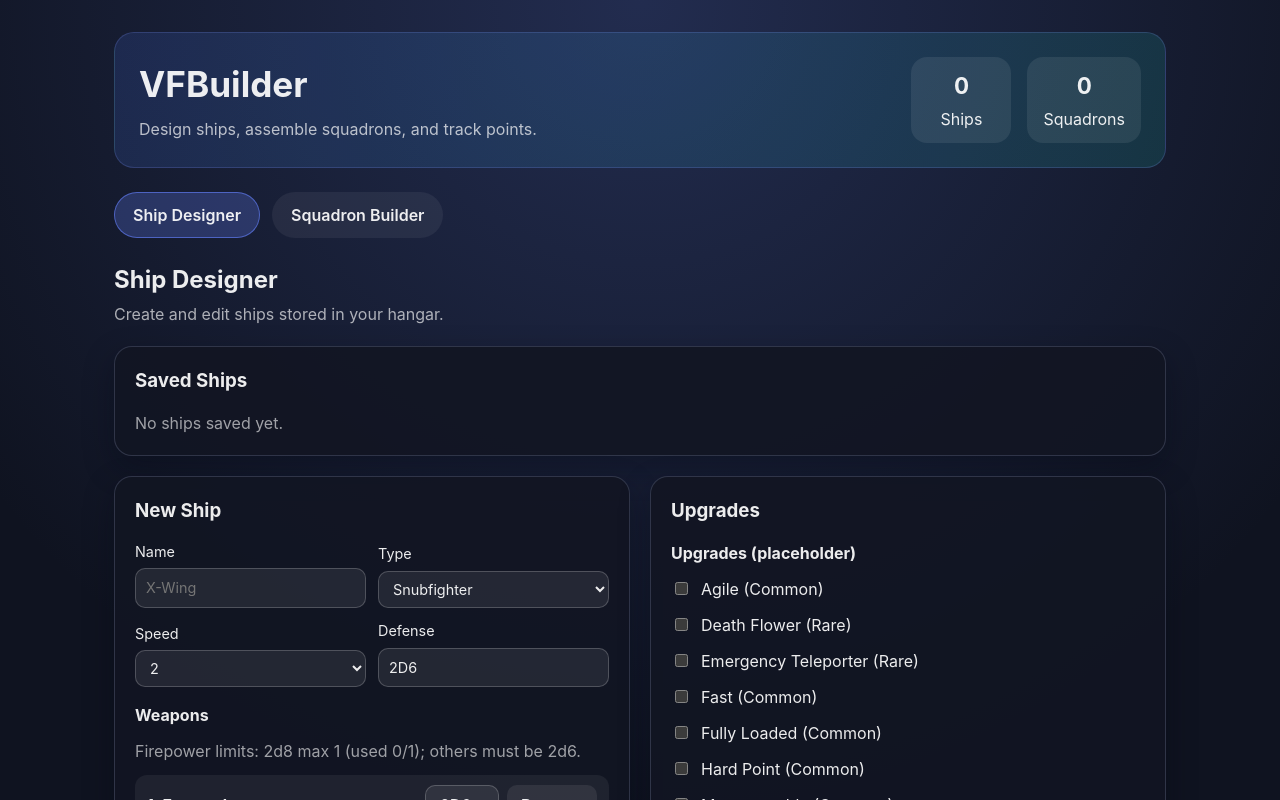
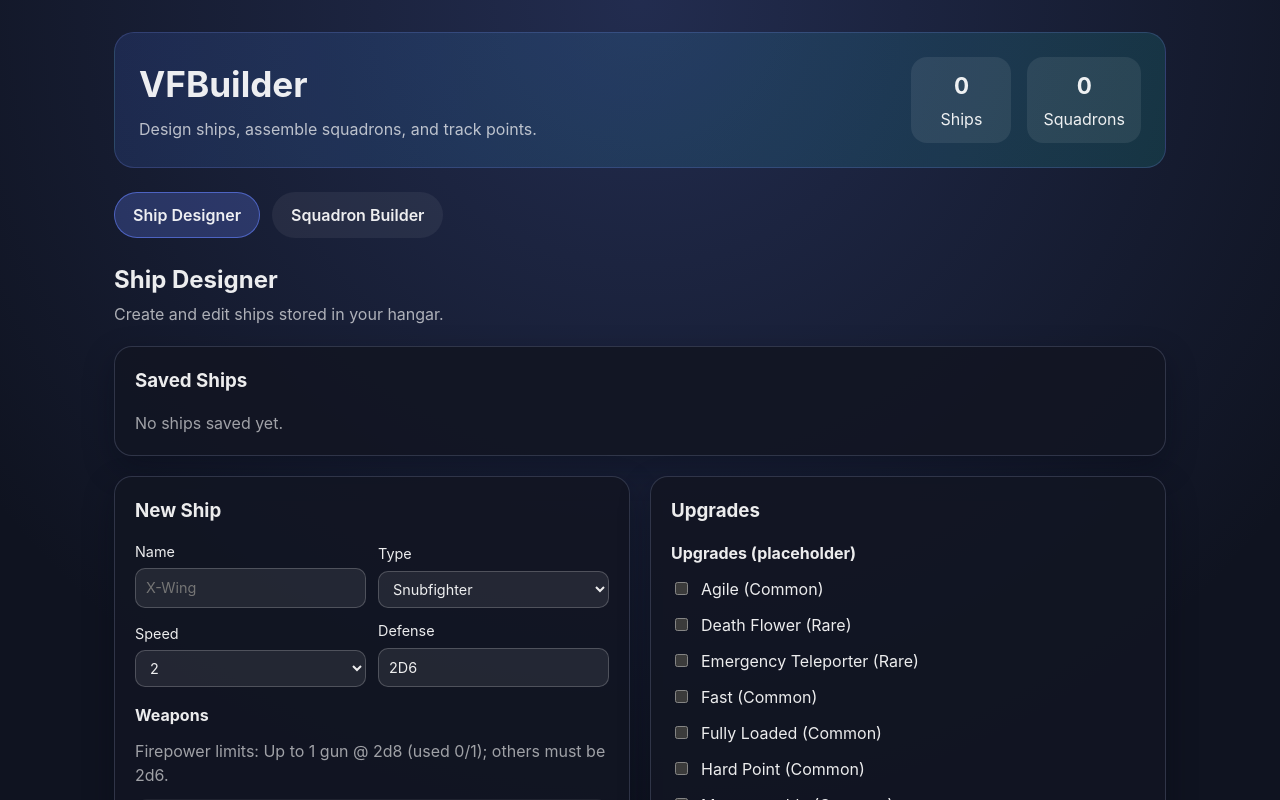
Before and after one commit to plessiez/voidfighterbuilder, a React (Vite) app: page / in a window 1280 px wide. Shown: the top 800 px of the page. Built offline with nearby package versions, Linux system fonts and the light colour scheme.

Commit message:
Clarify gun rules

```diff
--- a/src/components/ShipDesigner.tsx
+++ b/src/components/ShipDesigner.tsx
@@ -492,18 +492,18 @@ export const ShipDesigner = ({ ships, onSaveShip, onDeleteShip }: ShipDesignerPr
             <div className="muted">
               {draft.type === 'Snubfighter' && (
                 <span>
-                  Firepower limits: 2d8 max 1 (used {firepowerCounts['2d8']}/1); others must be
+                  Firepower limits: Up to 1 gun @ 2d8 (used {firepowerCounts['2d8']}/1); others must be
                   2d6.
                 </span>
               )}
               {draft.type === 'Gunship' && (
                 <span>
-                  Firepower limits: 2d10 max 1 (used {firepowerCounts['2d10']}/1); others must be
+                  Firepower limits: Up to 1 gun @ 2d10 (used {firepowerCounts['2d10']}/1); others must be
                   2d6 or 2d8.
                 </span>
               )}
               {draft.type === 'Corvette' && (
-                <span>Firepower limits: minimum 2d8 (2d10 allowed with no cap).</span>
+                <span>Firepower limits: Mix of 2d10 and 2d8 with no limits.</span>
               )}
             </div>
 
```
